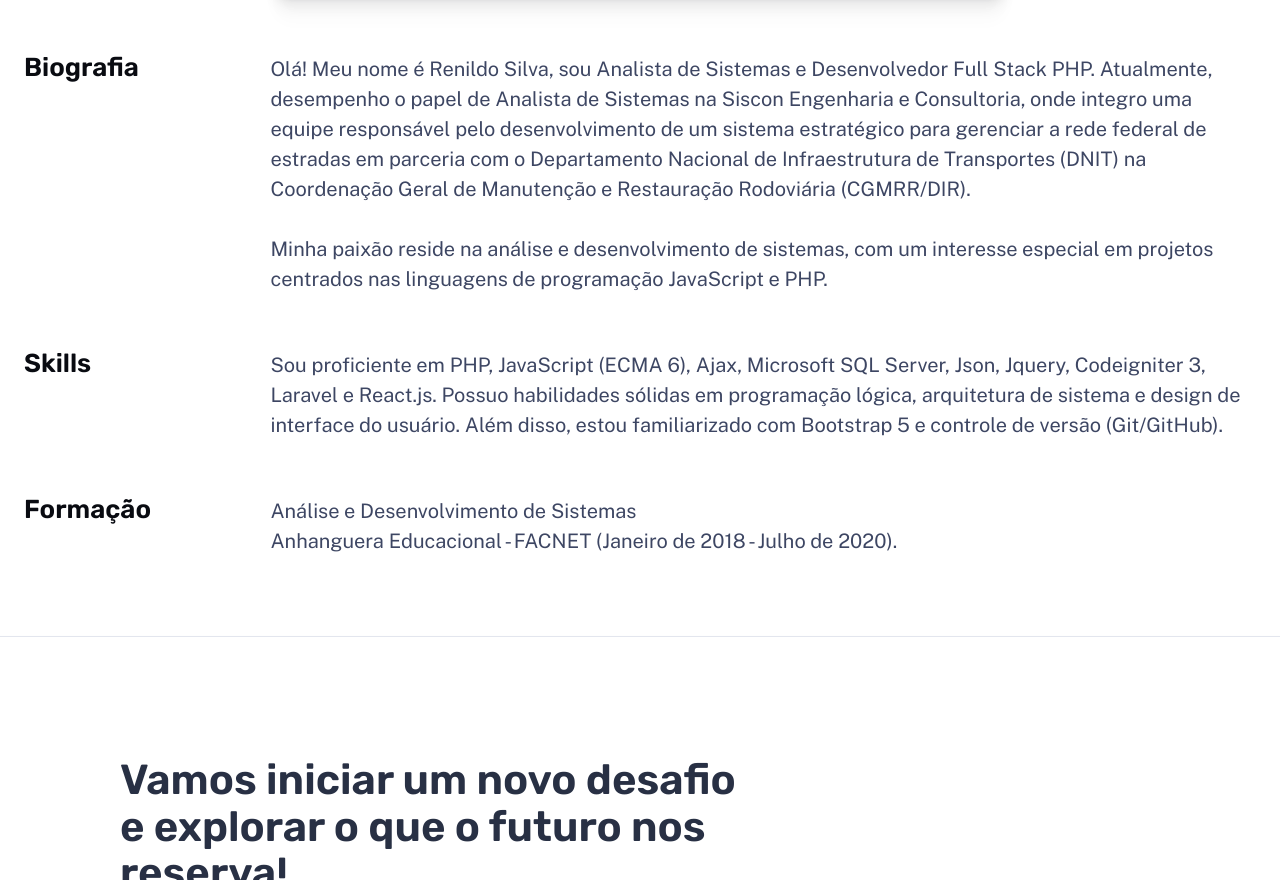
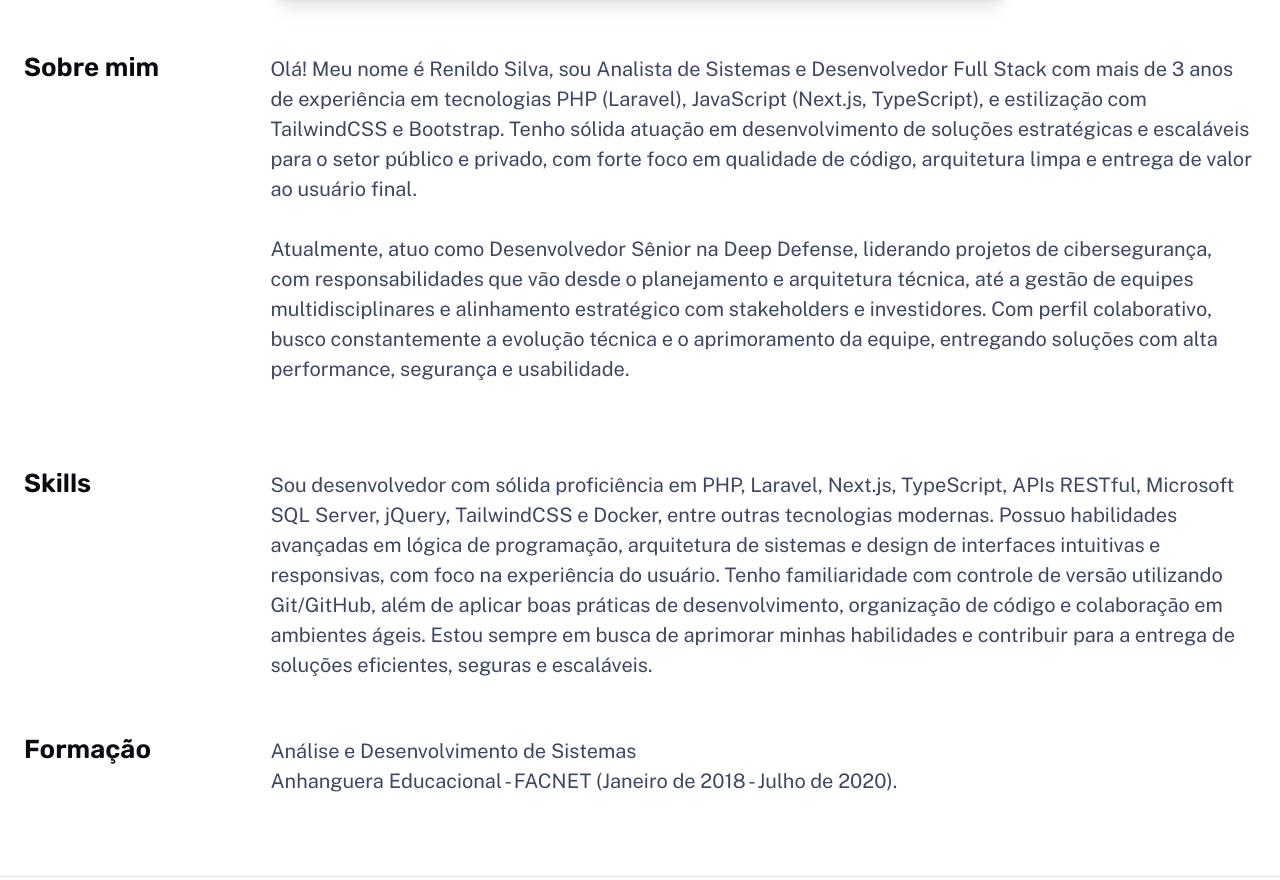
Before and after one commit to RenildoPaesJob/Meu-Portfolio, an Astro site: page /about in a window 1280 px wide. Shown: the part 946-1826 px from the top of the page. Built offline with nearby package versions, Linux system fonts and the light colour scheme; Astro itself is replaced by a stand-in of ours.

Commit message:
atualiza seção "Sobre mim" e "Skills" na página About, melhorando a descrição profissional e corrigindo formatação

```diff
--- a/src/pages/about.astro
+++ b/src/pages/about.astro
@@ -1,8 +1,8 @@
 ---
-import BaseLayout from '../layouts/BaseLayout.astro';
+import BaseLayout from "../layouts/BaseLayout.astro";
 
-import ContactCTA from '../components/ContactCTA.astro';
-import Hero from '../components/Hero.astro';
+import ContactCTA from "../components/ContactCTA.astro";
+import Hero from "../components/Hero.astro";
 ---
 
 <BaseLayout title="About | Renildo Paes" description="Sobre Renildo Paes">
@@ -21,33 +21,57 @@ import Hero from '../components/Hero.astro';
 			</Hero>
 
 			<section>
-				<h2 class="section-title">Biografia</h2>
+				<h2 class="section-title">Sobre mim</h2>
 				<div class="content">
 					<p>
-						Olá! Meu nome é Renildo Silva, sou Analista de Sistemas e Desenvolvedor Full Stack PHP. Atualmente, desempenho o papel de Analista de Sistemas
-						na Siscon Engenharia e Consultoria, onde integro uma equipe responsável pelo desenvolvimento de um sistema estratégico
-						para gerenciar a rede federal de estradas em parceria com o Departamento Nacional de Infraestrutura de Transportes (DNIT)
-						na Coordenação Geral de Manutenção e Restauração Rodoviária (CGMRR/DIR).
-					</p><br>
+						Olá! Meu nome é Renildo Silva, sou Analista de Sistemas
+						e Desenvolvedor Full Stack com mais de 3 anos de
+						experiência em tecnologias PHP (Laravel), JavaScript
+						(Next.js, TypeScript), e estilização com TailwindCSS e
+						Bootstrap. Tenho sólida atuação em desenvolvimento de
+						soluções estratégicas e escaláveis para o setor público
+						e privado, com forte foco em qualidade de código,
+						arquitetura limpa e entrega de valor ao usuário final.
+					</p><br />
 					<p>
-						Minha paixão reside na análise e desenvolvimento de sistemas, com um interesse especial em projetos centrados nas linguagens de programação JavaScript e PHP.
-					</p>
+						Atualmente, atuo como Desenvolvedor Sênior na Deep
+						Defense, liderando projetos de cibersegurança, com
+						responsabilidades que vão desde o planejamento e
+						arquitetura técnica, até a gestão de equipes
+						multidisciplinares e alinhamento estratégico com
+						stakeholders e investidores. Com perfil colaborativo,
+						busco constantemente a evolução técnica e o
+						aprimoramento da equipe, entregando soluções com alta
+						performance, segurança e usabilidade.
+					</p><br />
 				</div>
 			</section>
 			<section>
 				<h2 class="section-title">Skills</h2>
 				<div class="content">
 					<p>
-						Sou proficiente em PHP, JavaScript (ECMA 6), Ajax, Microsoft SQL Server, Json, Jquery, Codeigniter 3, Laravel e React.js.
-						Possuo habilidades sólidas em programação lógica, arquitetura de sistema e design de interface do usuário. Além disso,
-						estou familiarizado com Bootstrap 5 e controle de versão (Git/GitHub).
+						Sou desenvolvedor com sólida proficiência em PHP,
+						Laravel, Next.js, TypeScript, APIs RESTful, Microsoft
+						SQL Server, jQuery, TailwindCSS e Docker, entre outras
+						tecnologias modernas. Possuo habilidades avançadas em
+						lógica de programação, arquitetura de sistemas e design
+						de interfaces intuitivas e responsivas, com foco na
+						experiência do usuário. Tenho familiaridade com controle
+						de versão utilizando Git/GitHub, além de aplicar boas
+						práticas de desenvolvimento, organização de código e
+						colaboração em ambientes ágeis. Estou sempre em busca de
+						aprimorar minhas habilidades e contribuir para a entrega
+						de soluções eficientes, seguras e escaláveis.
 					</p>
 				</div>
 			</section>
 			<section>
 				<h2 class="section-title">Formação</h2>
 				<div class="content">
-					<p>Análise e Desenvolvimento de Sistemas <br> Anhanguera Educacional - FACNET (Janeiro de 2018 - Julho de 2020).</p>
+					<p>
+						Análise e Desenvolvimento de Sistemas <br /> Anhanguera Educacional
+						- FACNET (Janeiro de 2018 - Julho de 2020).
+					</p>
 				</div>
 			</section>
 		</main>
```
